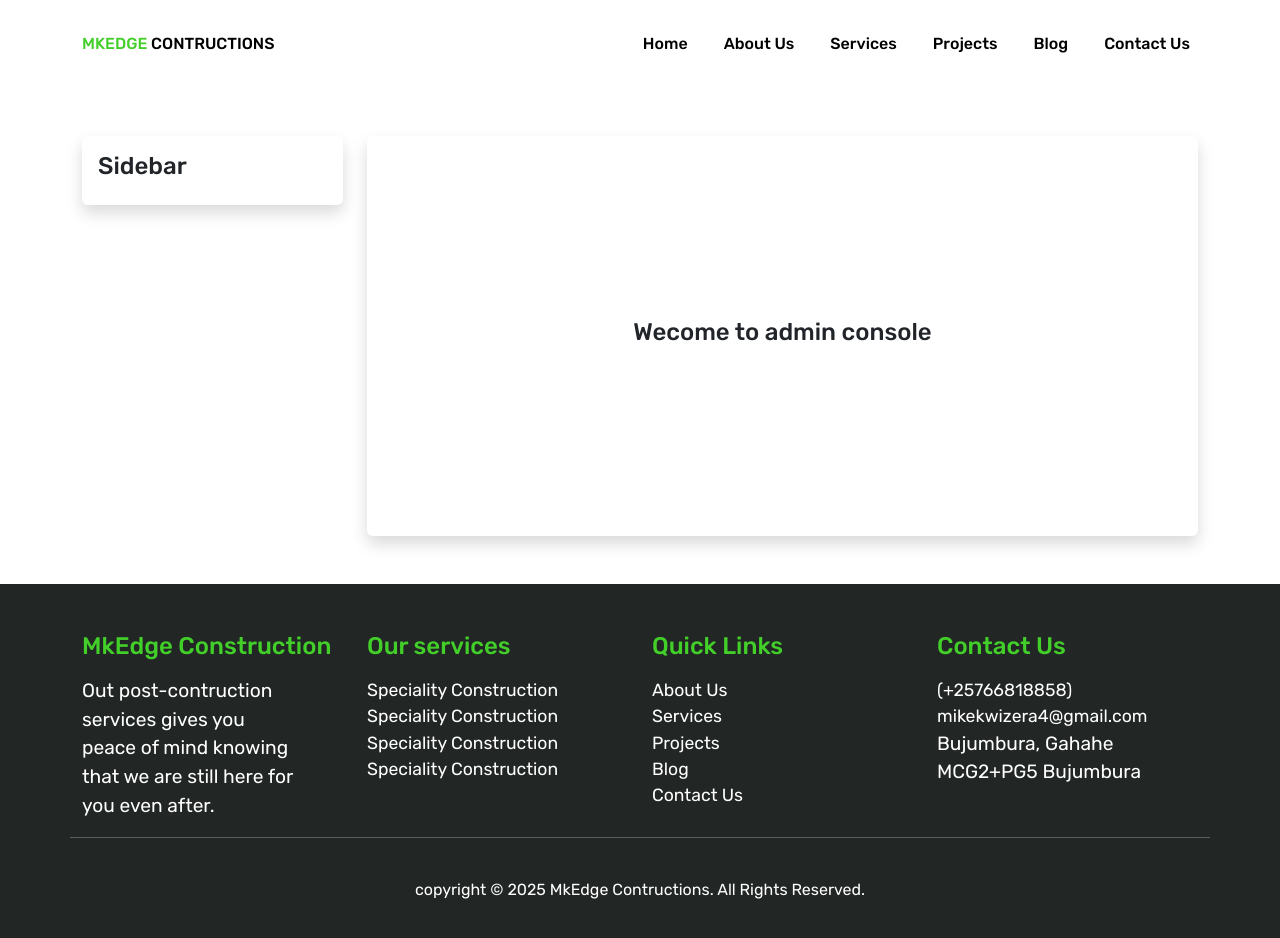
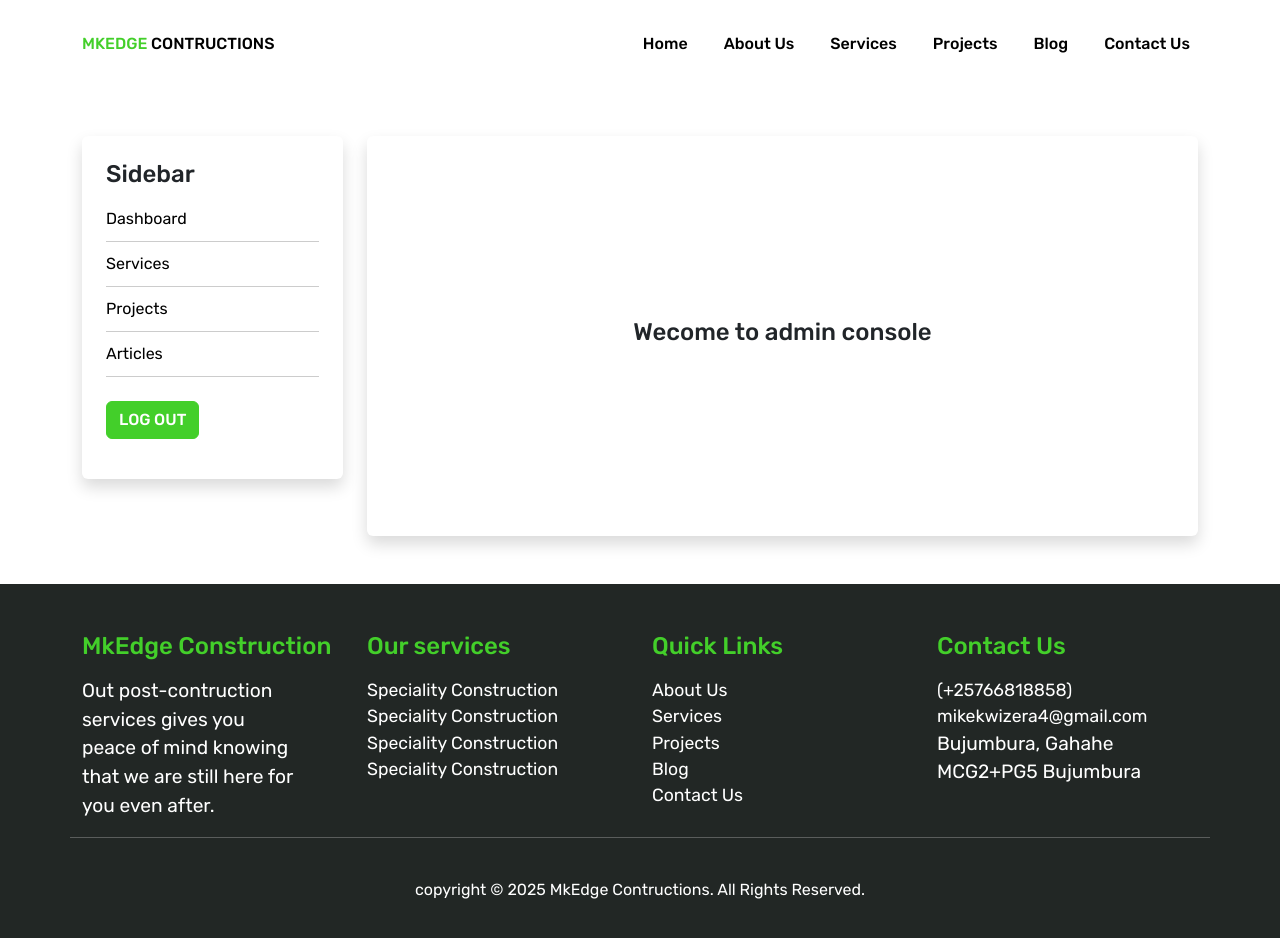
Before and after one commit to mikekwizera/mkedge-construction-website, a React (Vite) app in the folder frontend/: page /admin/dashboard in a window 1280 px wide. Shown: the top 938 px of the page. Built offline with nearby package versions, Linux system fonts and the light colour scheme; sample sign-in values are in the browser's storage.

Commit message:
Create Context & Provider and make admin Routes Protected

```diff
--- a/frontend/src/App.jsx
+++ b/frontend/src/App.jsx
@@ -11,6 +11,7 @@
 import { ToastContainer } from 'react-toastify';
 import 'react-toastify/dist/ReactToastify.css';
 import Dashboard from './Components/backend/Dashboard';
+import RequireAuth from './Components/Common/RequireAuth';
 
 function App() {
 
@@ -25,7 +26,13 @@
             <Route path='/blogs' element={<Blogs/>} />
             <Route path='/contact' element={<ContactUs/>} />
             <Route path='/admin/login' element={<Login/>} />
-            <Route path='/admin/dashboard' element={<Dashboard/>} />
+
+            <Route path='/admin/dashboard' element={
+              <RequireAuth>
+                 <Dashboard/>
+              </RequireAuth>
+            } />
+
          </Routes>
     </BrowserRouter>
     <ToastContainer
--- /dev/null
+++ b/frontend/src/Components/Common/RequireAuth.jsx
@@ -0,0 +1,17 @@
+import React, {useContext} from 'react'
+import { AuthContext } from '../backend/context/Auth';
+import { Navigate } from 'react-router-dom';
+
+const RequireAuth = ({children}) => {
+    const {user} = useContext(AuthContext);
+
+    if (!user) {
+        return <Navigate to='/admin/login'/>
+    }
+
+  return children;
+
+
+}
+
+export default RequireAuth
--- /dev/null
+++ b/frontend/src/Components/Common/Sidebar.jsx
@@ -0,0 +1,25 @@
+import React, { useContext } from 'react'
+import {AuthContext} from '../backend/context/Auth'
+
+const Sidebar = () => {
+    const {logout} = useContext(AuthContext)
+
+  return (
+    <div className='card shadow border-0'>
+        <div className='card-body p-4 sidebar'>
+            <h4>Sidebar</h4>
+            <ul>
+                <li><a href="#">Dashboard</a></li>
+                <li><a href="#">Services</a></li>
+                <li><a href="#">Projects</a></li>
+                <li><a href="#">Articles</a></li>
+                <li>
+                    <button onClick={logout} className='btn btn-primary mt-4'>Log Out</button>
+                </li>
+            </ul>
+        </div>
+    </div>
+  )
+}
+
+export default Sidebar
--- a/frontend/src/Components/backend/Dashboard.jsx
+++ b/frontend/src/Components/backend/Dashboard.jsx
@@ -1,6 +1,7 @@
 import React from 'react'
 import Header from '../Common/Header'
 import Footer from '../Common/Footer'
+import Sidebar from '../Common/Sidebar'
 
 const Dashboard = () => {
   return (
@@ -11,11 +12,7 @@
                 <div className='row'>
                     <div className='col-md-3'>
                         {/* Slidebard */}
-                        <div className='card shadow border-0'>
-                            <div className='card-body'>
-                                <h4>Sidebar</h4>
-                            </div>
-                        </div>
+                        <Sidebar />
                     </div>
 
                     <div className='col-md-9 home'>
--- a/frontend/src/Components/backend/Login.jsx
+++ b/frontend/src/Components/backend/Login.jsx
@@ -1,12 +1,14 @@
-import React from 'react'
+import React, { useContext } from 'react'
 import Header from '../Common/Header'
 import Footer from '../Common/Footer'
 import { useForm } from 'react-hook-form'
-import { toast } from 'react-toastify'
+import { ToastContainer, toast } from 'react-toastify'
 import { useNavigate } from 'react-router-dom'
+import { AuthContext } from './context/Auth'
 
 const Login = () => {
 
+    const {login} = useContext(AuthContext)
     const navigate = useNavigate();
     const {
         register,
@@ -37,6 +39,7 @@
             }
 
             localStorage.setItem('userInfo', JSON.stringify(userInfo))
+            login(userInfo);
 
             navigate('/admin/dashboard')
         }
@@ -92,6 +95,7 @@
                     </div>
                 </div>
             </main>
+            <ToastContainer />
         <Footer/>
     </>
   )
--- /dev/null
+++ b/frontend/src/Components/backend/context/Auth.jsx
@@ -0,0 +1,26 @@
+import { createContext, useState } from "react";
+export const AuthContext = createContext(null);
+
+export const AuthProvider = ({children}) => {
+    const userInfo = localStorage.getItem('userInfo');
+    const [user, setUser] = useState(userInfo);
+
+    const login = (user) => {
+        setUser(user)
+    }
+
+    const logout = () => {
+        localStorage.removeItem('userInfo');
+        setUser(null)
+    }
+
+    return (
+        <AuthContext.Provider value={{
+            user,
+            login,
+            logout
+        }}>
+            {children}
+        </AuthContext.Provider>
+    )
+}
--- a/frontend/src/assets/css/style.scss
+++ b/frontend/src/assets/css/style.scss
@@ -325,3 +325,15 @@
         min-height: 400px;
     }
 }
+
+.sidebar{
+    ul{
+        li{
+            a{
+                display: block;
+                padding: 10px 0;
+                border-bottom: 1px solid rgba(0, 0, 0, 0.20);
+            }
+        }
+    }
+}
--- a/frontend/src/main.jsx
+++ b/frontend/src/main.jsx
@@ -1,9 +1,12 @@
 import { StrictMode } from 'react'
 import { createRoot } from 'react-dom/client'
 import App from './App.jsx'
+import { AuthProvider } from './Components/backend/context/Auth.jsx'
 
 createRoot(document.getElementById('root')).render(
   <StrictMode>
-    <App />
+    <AuthProvider>
+      <App />
+    </AuthProvider>
   </StrictMode>,
 )
```
Also changed, not shown: 1 other file (tests, documents, lock files or other folders).
